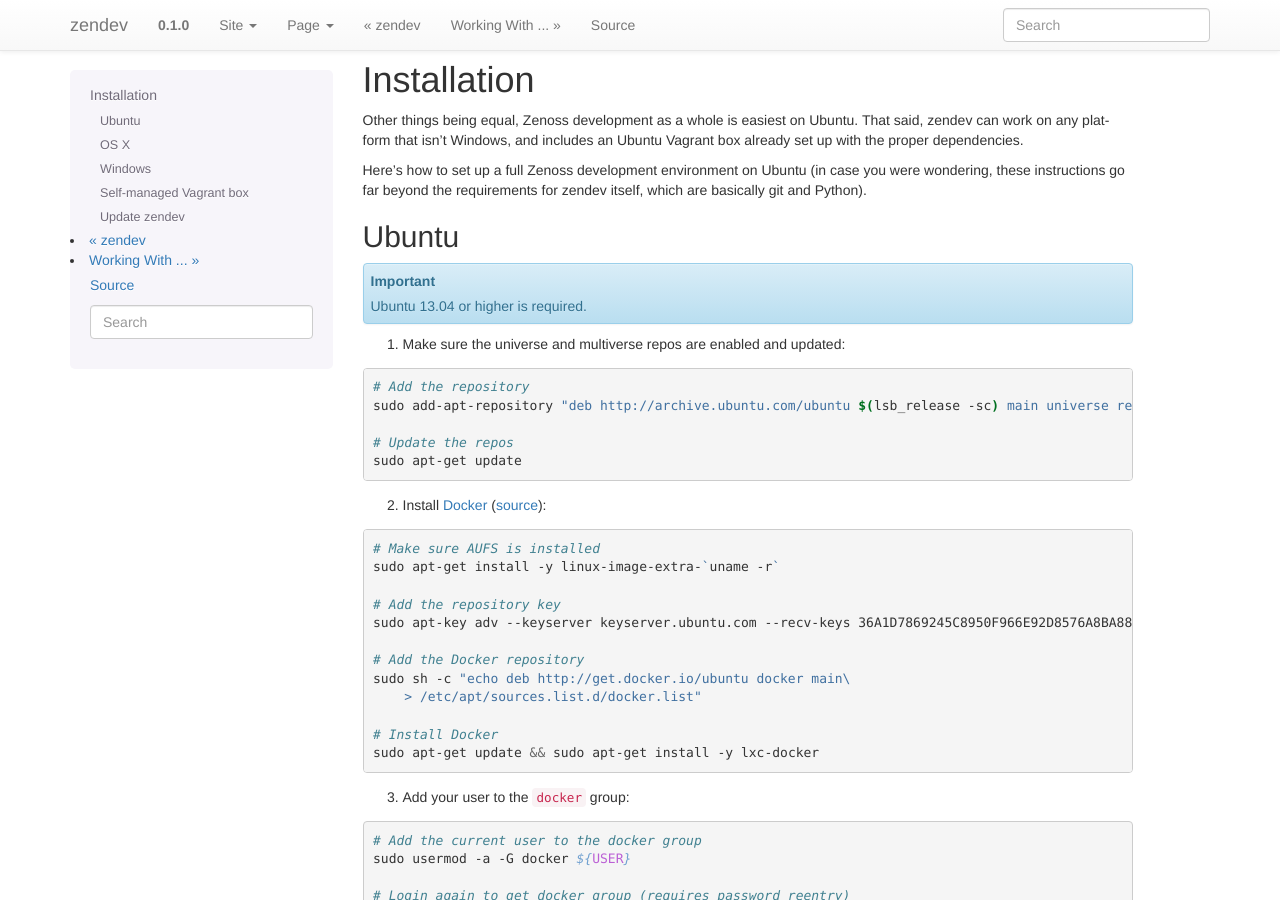
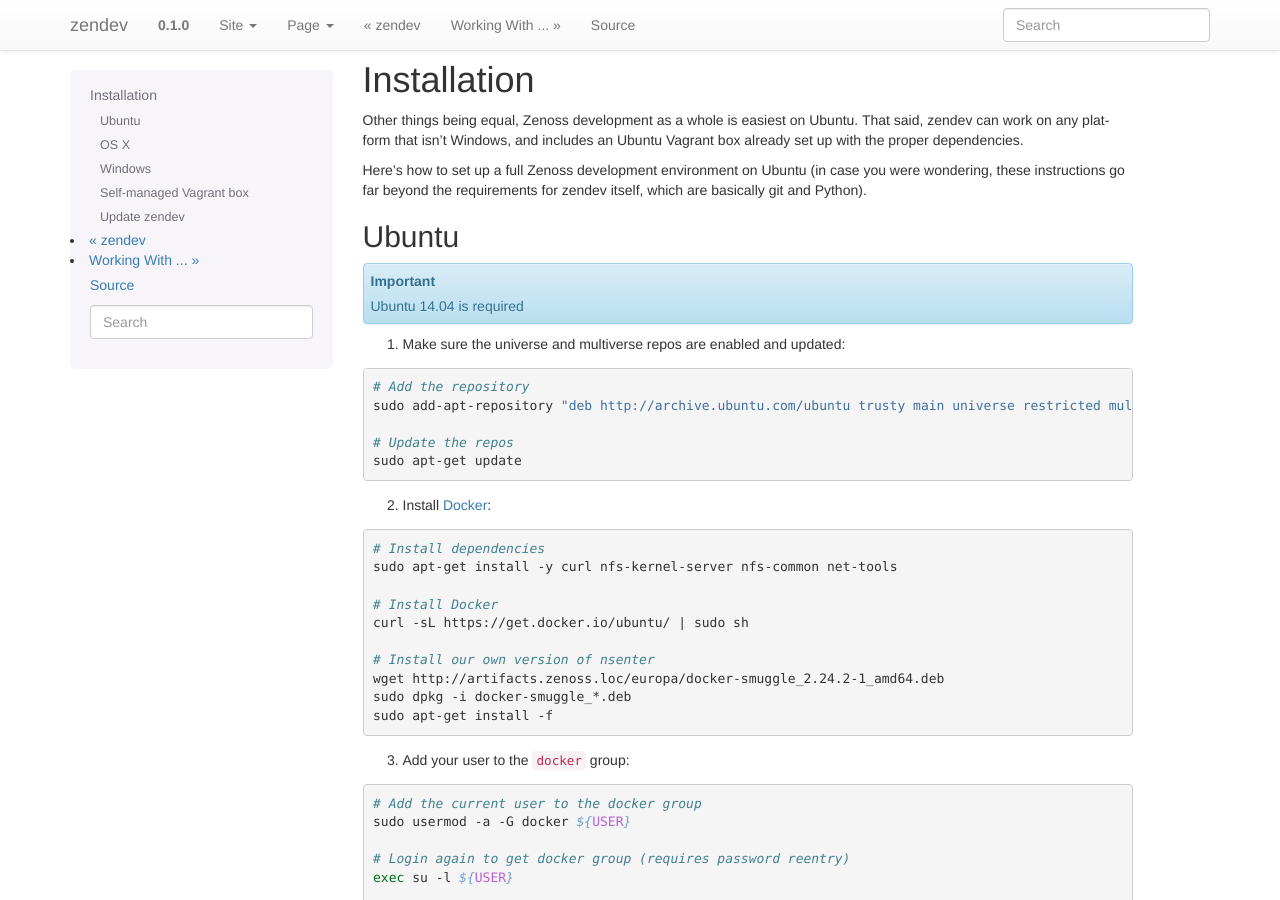
Before and after one commit to zenoss/zendev, a Sphinx documentation site: the page built from docs/installation.rst, in a window 1280 px wide and 900 px high. Built offline with Sphinx 7.4.7, drawn with Linux system fonts in a browser that asks for light colours.

Commit message:
Update the installation instructions to match the CP-beta instructions

```diff
--- a/docs/installation.rst
+++ b/docs/installation.rst
@@ -12,34 +12,32 @@
 
 Ubuntu
 ------
-.. important:: Ubuntu 13.04 or higher is required.
+.. important:: Ubuntu 14.04 is required
 
 1. Make sure the universe and multiverse repos are enabled and updated:
 
 .. code-block:: bash
 
     # Add the repository
-    sudo add-apt-repository "deb http://archive.ubuntu.com/ubuntu $(lsb_release -sc) main universe restricted multiverse"
+    sudo add-apt-repository "deb http://archive.ubuntu.com/ubuntu trusty main universe restricted multiverse"
 
     # Update the repos
     sudo apt-get update
 
-2. Install Docker_ (`source <http://docs.docker.io/en/latest/installation/ubuntulinux/#ubuntu-raring-saucy>`_):
+2. Install Docker_:
 
 .. code-block:: bash
 
-    # Make sure AUFS is installed
-    sudo apt-get install -y linux-image-extra-`uname -r`
-
-    # Add the repository key
-    sudo apt-key adv --keyserver keyserver.ubuntu.com --recv-keys 36A1D7869245C8950F966E92D8576A8BA88D21E9
-
-    # Add the Docker repository
-    sudo sh -c "echo deb http://get.docker.io/ubuntu docker main\
-        > /etc/apt/sources.list.d/docker.list"
+    # Install dependencies
+    sudo apt-get install -y curl nfs-kernel-server nfs-common net-tools
 
     # Install Docker
-    sudo apt-get update && sudo apt-get install -y lxc-docker
+    curl -sL https://get.docker.io/ubuntu/ | sudo sh
+
+    # Install our own version of nsenter
+    wget http://artifacts.zenoss.loc/europa/docker-smuggle_2.24.2-1_amd64.deb
+    sudo dpkg -i docker-smuggle_*.deb
+    sudo apt-get install -f
 
 3. Add your user to the ``docker`` group:
 
```
